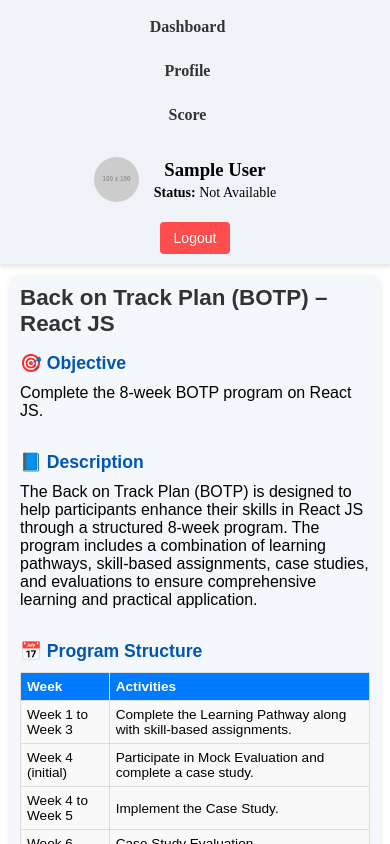
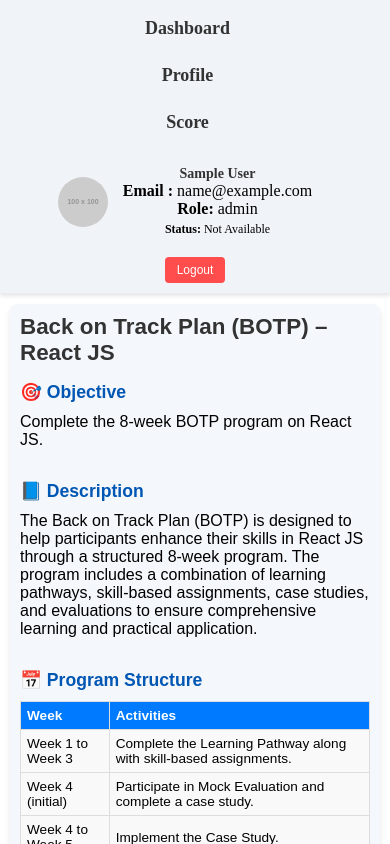
Before and after one commit to Anish9540/employee-frontend, a React (Create React App) app: page /dashboard in a window 390 px wide. Shown: the top 844 px of the page. Built offline with nearby package versions, Linux system fonts and the light colour scheme; sample sign-in values are in the browser's storage.

Commit message:
udpate navbar

```diff
--- a/src/components/Navbar/Navbar.scss
+++ b/src/components/Navbar/Navbar.scss
@@ -19,9 +19,11 @@
         text-decoration: none;
         color: #333;
         font-weight: 600;
-        font-size: 16px;
+        font-size: 18px;
+        /* Increased font size for better visibility */
         transition: color 0.3s ease;
-        padding: 8px 12px;
+        padding: 8px 16px;
+        /* Increased padding for better spacing */
     }
 
     .nav-item:hover {
@@ -35,6 +37,8 @@
 
         .nav-item {
             margin-right: 15px;
+            font-size: 16px;
+            /* Slightly smaller font on smaller screens */
         }
     }
 }
@@ -52,8 +56,10 @@
     }
 
     .user-image {
-        width: 45px;
-        height: 45px;
+        width: 60px;
+        /* Increased size */
+        height: 60px;
+        /* Increased size */
         border-radius: 50%;
         object-fit: cover;
         margin-right: 15px;
@@ -75,7 +81,8 @@
 
     .user-status {
         font-size: 14px;
-        color: #000; // Black text for both label and value
+        color: #000;
+        /* Black text for both label and value */
         margin-top: 4px;
 
         strong {
@@ -98,6 +105,23 @@
         background-color: #e03e3e;
     }
 
+    @media (max-width: 1024px) {
+        .user-image {
+            width: 50px;
+            /* Slightly smaller for medium screens */
+            height: 50px;
+            /* Slightly smaller for medium screens */
+        }
+
+        .user-name {
+            font-size: 16px;
+        }
+
+        .user-status {
+            font-size: 12px;
+        }
+    }
+
     @media (max-width: 768px) {
         flex-direction: column;
         align-items: center;
@@ -112,6 +136,49 @@
         .logout-button {
             margin-top: 10px;
         }
+
+        .user-image {
+            width: 70px;
+            /* Increased size for smaller screens */
+            height: 70px;
+            /* Increased size for smaller screens */
+        }
+
+        .user-name {
+            font-size: 16px;
+        }
+
+        .user-status {
+            font-size: 14px;
+        }
+
+        .logout-button {
+            padding: 8px 16px;
+            font-size: 14px;
+            margin-top: 10px;
+        }
+    }
+
+    @media (max-width: 480px) {
+        .user-image {
+            width: 50px;
+            /* Increased size for very small screens */
+            height: 50px;
+            /* Increased size for very small screens */
+        }
+
+        .user-name {
+            font-size: 14px;
+        }
+
+        .user-status {
+            font-size: 12px;
+        }
+
+        .logout-button {
+            padding: 6px 12px;
+            font-size: 12px;
+        }
     }
 }
 
@@ -121,7 +188,8 @@
     }
 
     .nav-item {
-        font-size: 14px;
+        font-size: 16px;
+        /* Increased font size for medium screens */
     }
 
     .user-name {
@@ -133,8 +201,8 @@
     }
 
     .user-image {
-        width: 40px;
-        height: 40px;
+        width: 50px;
+        height: 50px;
     }
 }
 
@@ -152,6 +220,8 @@
 
         .nav-item {
             margin-bottom: 10px;
+            font-size: 18px;
+            /* Larger font size for small screens */
         }
     }
 
@@ -163,8 +233,10 @@
     }
 
     .user-image {
-        width: 50px;
-        height: 50px;
+        width: 70px;
+        /* Increased size for smaller screens */
+        height: 70px;
+        /* Increased size for smaller screens */
     }
 
     .user-name {
@@ -184,7 +256,8 @@
 
 @media (max-width: 480px) {
     .nav-item {
-        font-size: 12px;
+        font-size: 14px;
+        /* Slightly smaller font for very small screens */
     }
 
     .user-name {
@@ -196,8 +269,8 @@
     }
 
     .user-image {
-        width: 40px;
-        height: 40px;
+        width: 50px;
+        height: 50px;
     }
 
     .logout-button {
--- a/src/components/Navbar/Navbar.tsx
+++ b/src/components/Navbar/Navbar.tsx
@@ -37,10 +37,25 @@ const Navbar = () => {
                         className="user-image"
                     />
                     <div className="user-details">
-                        <h3>{user?.name || 'Name Not Available'}</h3>
-                        <p className="user-status">
-                            <strong>Status:</strong> {user?.status || 'Not Available'}
-                        </p>
+                        <div className="user-column">
+                            <p className="user-name">
+                                <strong>{user?.name || 'Name Not Available'}</strong>
+                            </p>
+                            <p className="user-email">
+                                <strong>Email : </strong> {user?.email || 'Not Available'}
+                            </p>
+                        </div>
+                        <div className="user-column">
+                            <p className="user-role">
+                                <strong>Role:</strong> {user?.role || 'Not Available'}
+                            </p>
+                            {/* Conditionally render the Status field */}
+                            {user?.role !== "Manager" && (
+                                <p className="user-status">
+                                    <strong>Status:</strong> {user?.status || 'Not Available'}
+                                </p>
+                            )}
+                        </div>
                     </div>
                 </div>
 
```
